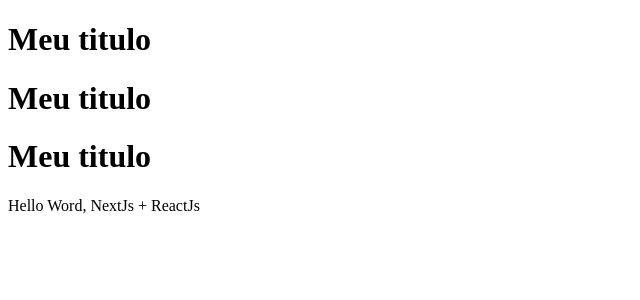
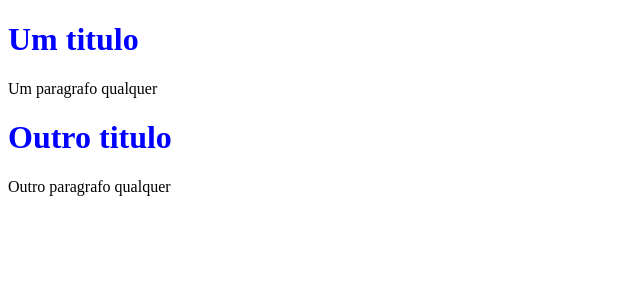
Before and after one commit to gabriel-nogueiramelo/ReactJs-NextJs-exemplos, a Next.js app: page / in a window 1280 px wide. Shown: the top 300 px of the page, without its empty margins (0-640 px from the left). Built offline with nearby package versions, Linux system fonts and the light colour scheme.

Commit message:
estilizado title usando children

```diff
--- a/pages/index.jsx
+++ b/pages/index.jsx
@@ -3,10 +3,10 @@
 function HomePage () {
   return (
     <div>
-      <Title />
-      <Title />
-      <Title />
-      Hello Word, NextJs + ReactJs
+      <Title>Um titulo</Title>
+      <p>Um paragrafo qualquer</p>
+      <Title>Outro titulo</Title>
+      <p>Outro paragrafo qualquer</p>
     </div>
   )
 }
--- a/src/componentes/title/Title.jsx
+++ b/src/componentes/title/Title.jsx
@@ -1,6 +1,10 @@
-function Title () {
+import styles from './Title.module.css'
+
+function Title (props) {
   return (
-    <h1>Meu titulo</h1>
+    <h1 className={styles.title}>
+    {props.children}
+    </h1>
   )
 }
 
--- /dev/null
+++ b/src/componentes/title/Title.module.css
@@ -0,0 +1,3 @@
+.title {
+  color: blue;
+}
```
